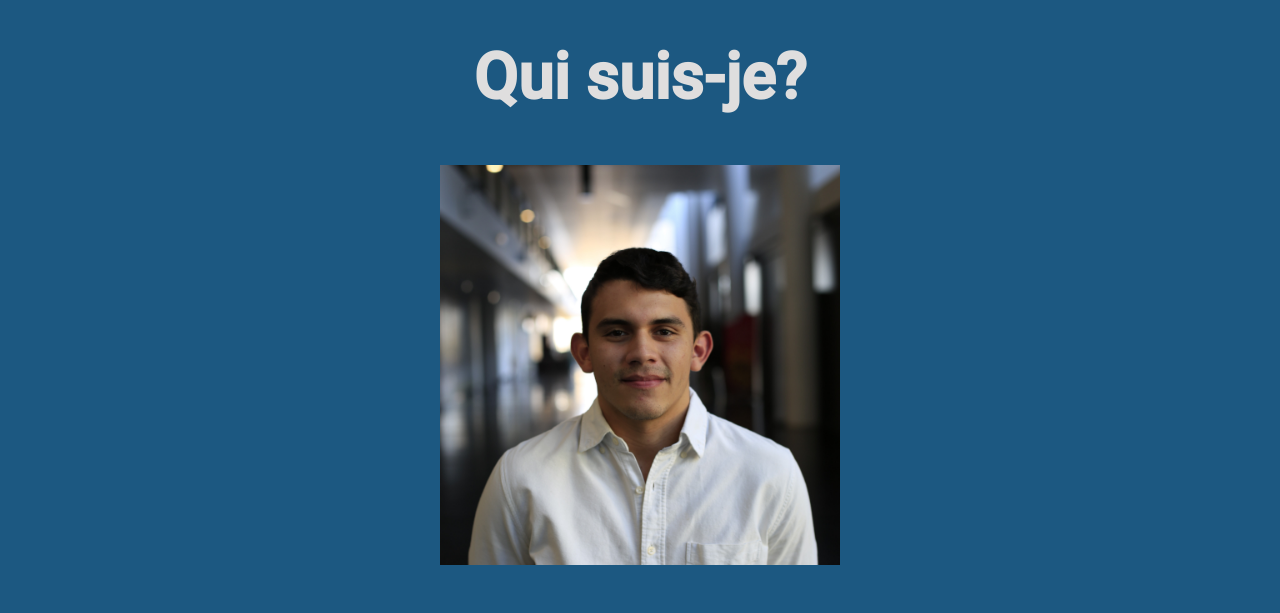
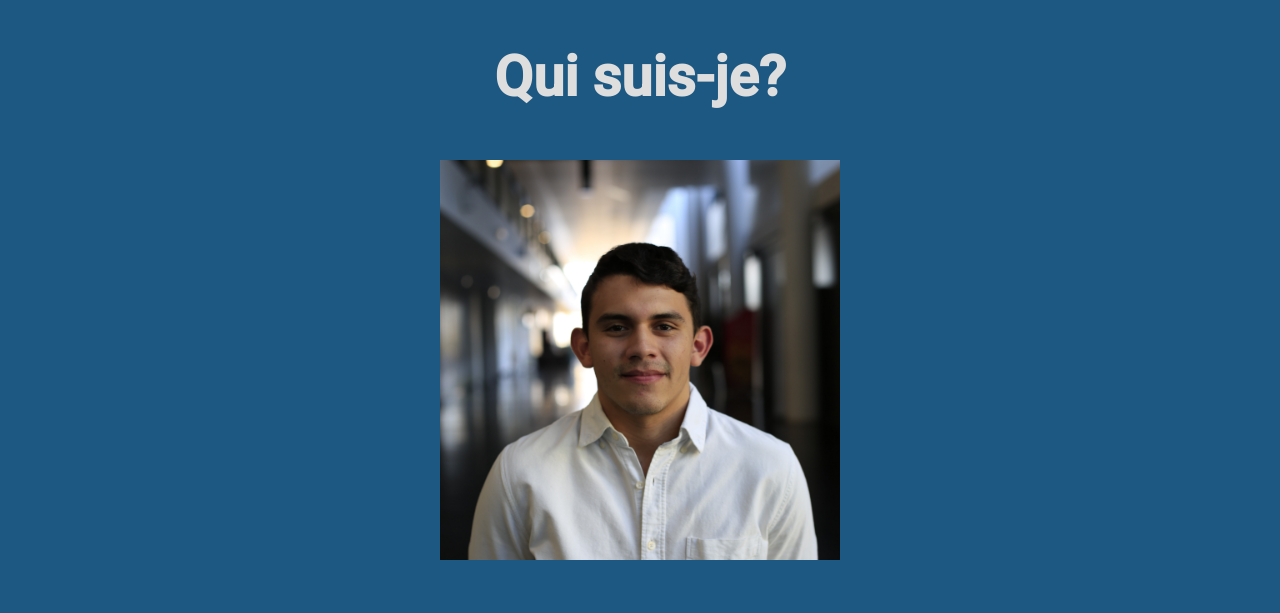
Before and after one commit to edgarherrera03/CandidatureEM, a website: page index.html in a window 1280 px wide. Shown: the part 129-742 px from the top of the page. Drawn offline with nearby package versions, Linux system fonts and the light colour scheme.

Commit message:
sexth_commit

```diff
--- a/scss/style2.scss
+++ b/scss/style2.scss
@@ -6,6 +6,7 @@
 .flex-container {
 	display: flex;
 	flex-flow: column;
+	justify-content: space-between;
 	height: 100%;
 	max-width: 100vw;
 	background: var(--dark-background);
@@ -14,7 +15,7 @@
 }
 
 h1 {
-	font-size: 4em;
+	font-size: 3.5em;
 	@include md {
 		font-size: 3em;
 	}
@@ -219,6 +220,7 @@ header {
 
 .interets {
 	height: 150vh;
+	margin-top: 5em;
 	@include md {
 		margin-top: 5em;
 		h2 {
```
Also changed, not shown: css/style2.css, 1 other file.
